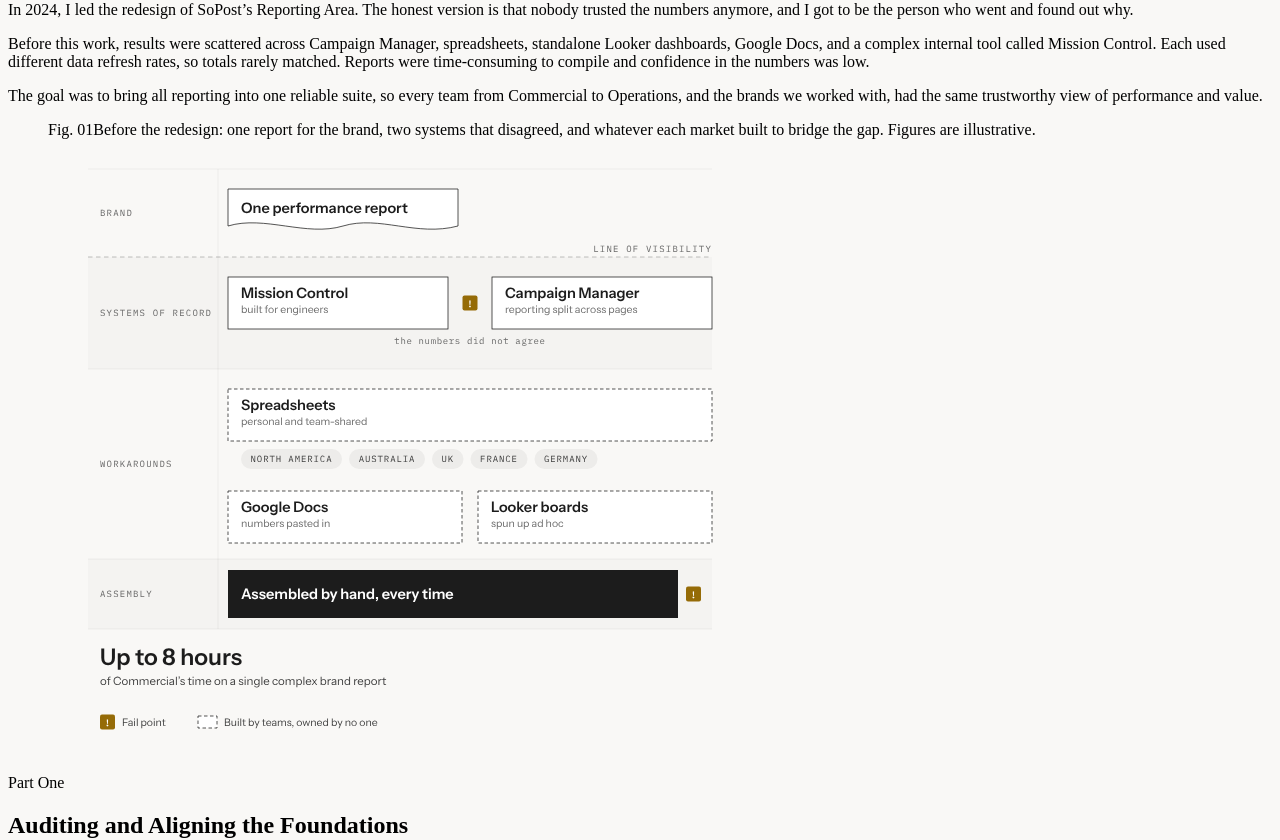
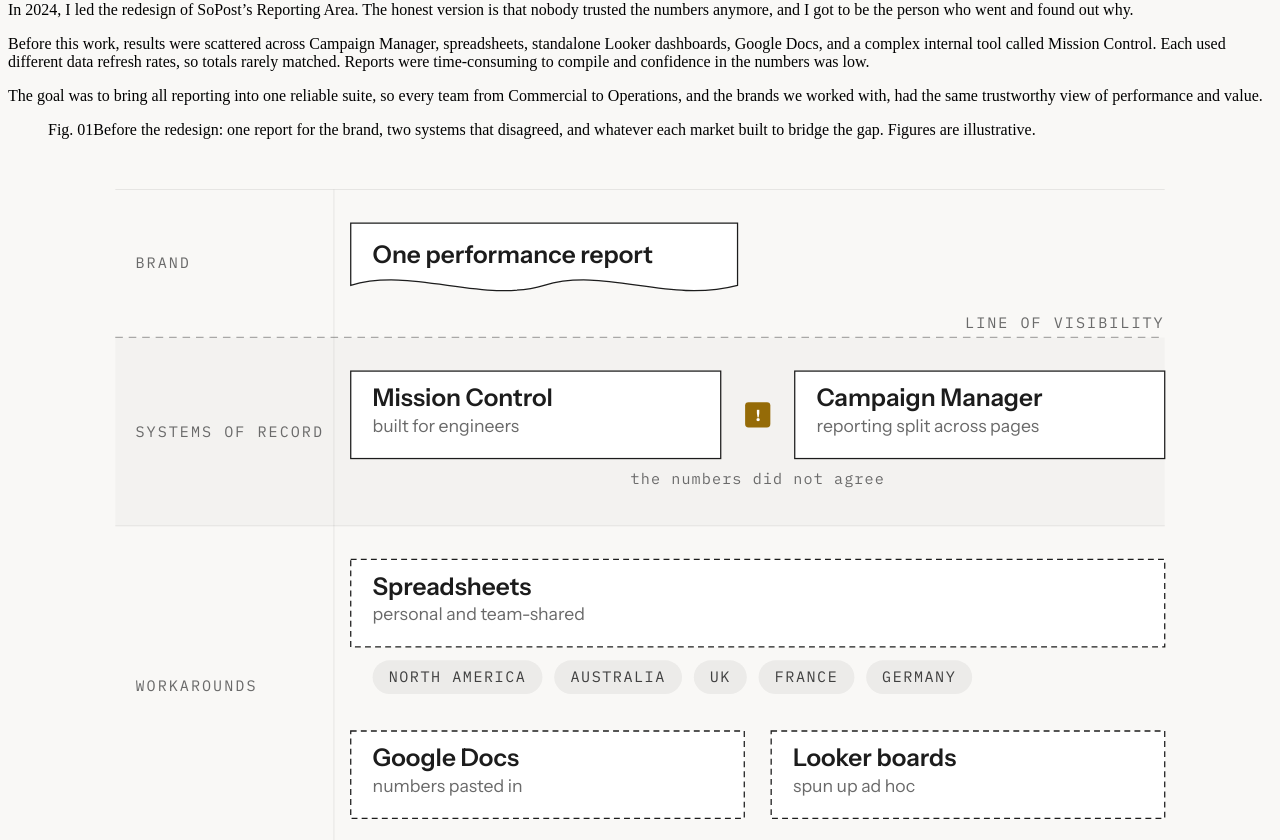
Before and after one commit to jadeparrish/portfolio, a Next.js app: page /work/reporting in a window 1280 px wide. Shown: the part 520-1360 px from the top of the page. Built offline with nearby package versions, Linux system fonts and the light colour scheme.

Commit message:
Replace Image component with inline SVG
Removed unused Image import and replaced it with an inline SVG for better performance and clarity.

```diff
--- a/app/work/reporting/page.js
+++ b/app/work/reporting/page.js
@@ -1,8 +1,6 @@
 import React from 'react';
 import Link from 'next/link';
-import Image from 'next/image';
 import { CaseStudyFooter, SiteFooter, Testimonial, Figure } from '../../caseStudiesData';
-import fig01 from '../../reporting-fig-01.png';
 
 export const metadata = {
   title: 'Turning disconnected data into clearer decisions: Jade Parrish',
@@ -91,20 +89,91 @@
             </p>
           </div>
 
-          {/* The drawn blueprint, so the ratio comes from the artwork rather than
-              16:9, and the tint goes to paper because the figure paints its own. */}
+          {/* Fig 01 is drawn inline rather than uploaded as an image. Vercel's
+              optimizer re-encodes uploads as lossy WebP (the live URL was
+              w=1920&q=75), which pulls apart hairlines and 9px mono. Vector
+              skips the optimizer, stays sharp at any density, and is ~7KB
+              against ~99KB.
+
+              ratio="" because the drawing sets its own height. The 600px
+              floor plus horizontal scroll is for phones: 1408 units inside
+              375px would set the lane labels below 5px. */}
           <Figure
             n="01"
-            ratio="aspect-[1408/1230]"
+            ratio=""
             tint="bg-[#F9F8F6]"
             caption="Before the redesign: one report for the brand, two systems that disagreed, and whatever each market built to bridge the gap. Figures are illustrative."
           >
-            <Image
-              src={fig01}
-              alt="A service blueprint of reporting before the redesign. The brand receives one performance report. Below the line of visibility, two systems of record, Mission Control and Campaign Manager, are marked with a fail point because their numbers did not agree. Below those sit three workarounds built by teams: spreadsheets kept per market across North America, Australia, the UK, France and Germany, Google Docs with numbers pasted in, and Looker boards spun up ad hoc. Everything passes through a single step, assembled by hand every time, which cost up to eight hours of Commercial’s time on one complex brand report."
-              placeholder="blur"
-              className="w-full h-auto"
-            />
+            <div className="w-full">
+              <div className="overflow-x-auto">
+                <svg
+                viewBox="0 0 1408 1230"
+                className="block w-full min-w-[600px] h-auto"
+                role="img"
+                aria-label="A service blueprint of reporting before the redesign. The brand receives one performance report. Below the line of visibility, two systems of record, Mission Control and Campaign Manager, are marked with a fail point because their numbers did not agree. Below those sit three workarounds built by teams: spreadsheets kept per market across North America, Australia, the UK, France and Germany, Google Docs with numbers pasted in, and Looker boards spun up ad hoc. Everything passes through a single step, assembled by hand every time, which cost up to eight hours of Commercial's time on one complex brand report."
+              >
+                  <rect x="80" y="236" width="1248" height="224" fill="#1C1C1C" opacity="0.025"/>
+                  <rect x="80" y="840" width="1248" height="140" fill="#1C1C1C" opacity="0.025"/>
+                  <line x1="80" y1="60" x2="1328" y2="60" stroke="#1C1C1C" strokeOpacity="0.1" strokeWidth="1"/>
+                  <line x1="80" y1="460" x2="1328" y2="460" stroke="#1C1C1C" strokeOpacity="0.1" strokeWidth="1"/>
+                  <line x1="80" y1="840" x2="1328" y2="840" stroke="#1C1C1C" strokeOpacity="0.1" strokeWidth="1"/>
+                  <line x1="80" y1="980" x2="1328" y2="980" stroke="#1C1C1C" strokeOpacity="0.1" strokeWidth="1"/>
+                  <line x1="340" y1="60" x2="340" y2="980" stroke="#1C1C1C" strokeOpacity="0.1" strokeWidth="1"/>
+                  <text x="104" y="154.0" fontFamily="IBM Plex Mono, monospace" fontSize="18" letterSpacing="2.4" fill="#6A6A6A">BRAND</text>
+                  <path d="M 360 100 H 820 V 174 C 737 196, 663 152, 590 174 C 517 196, 433 152, 360 174 Z" fill="#FFFFFF" stroke="#1C1C1C" strokeWidth="1.5"/>
+                  <text x="386" y="148" fontFamily="Instrument Sans, ui-sans-serif, sans-serif" fontSize="29" fontWeight="600" fill="#1C1C1C">One performance report</text>
+                  <line x1="80" y1="236" x2="1328" y2="236" stroke="#1C1C1C" strokeOpacity="0.35" strokeWidth="1.5" strokeDasharray="9 7"/>
+                  <text x="1328" y="225" textAnchor="end" fontFamily="IBM Plex Mono, monospace" fontSize="18" letterSpacing="2.4" fill="#6A6A6A">LINE OF VISIBILITY</text>
+                  <text x="104" y="354.0" fontFamily="IBM Plex Mono, monospace" fontSize="18" letterSpacing="2.4" fill="#6A6A6A">SYSTEMS OF RECORD</text>
+                  <rect x="360" y="276" width="440" height="104" fill="#FFFFFF" stroke="#1C1C1C" strokeWidth="1.5"/>
+                  <text x="386" y="318" fontFamily="Instrument Sans, ui-sans-serif, sans-serif" fontSize="29" fontWeight="600" fill="#1C1C1C">Mission Control</text>
+                  <text x="386" y="348" fontFamily="Instrument Sans, ui-sans-serif, sans-serif" fontSize="21" fill="#6A6A6A" opacity="1">built for engineers</text>
+                  <rect x="888" y="276" width="440" height="104" fill="#FFFFFF" stroke="#1C1C1C" strokeWidth="1.5"/>
+                  <text x="914" y="318" fontFamily="Instrument Sans, ui-sans-serif, sans-serif" fontSize="29" fontWeight="600" fill="#1C1C1C">Campaign Manager</text>
+                  <text x="914" y="348" fontFamily="Instrument Sans, ui-sans-serif, sans-serif" fontSize="21" fill="#6A6A6A" opacity="1">reporting split across pages</text>
+                  <rect x="829" y="313" width="30" height="30" rx="4" fill="#956B07"/>
+                  <text x="844" y="335" textAnchor="middle" fontFamily="IBM Plex Mono, monospace" fontSize="18" fontWeight="600" fill="#FFFFFF">!</text>
+                  <text x="844" y="410" textAnchor="middle" fontFamily="IBM Plex Mono, monospace" fontSize="18" letterSpacing="1.3" fill="#6A6A6A">the numbers did not agree</text>
+                  <text x="104" y="656.0" fontFamily="IBM Plex Mono, monospace" fontSize="18" letterSpacing="2.4" fill="#6A6A6A">WORKAROUNDS</text>
+                  <rect x="360" y="500" width="968" height="104" fill="#FFFFFF" stroke="#1C1C1C" strokeWidth="1.5" strokeDasharray="7 5"/>
+                  <text x="386" y="542" fontFamily="Instrument Sans, ui-sans-serif, sans-serif" fontSize="29" fontWeight="600" fill="#1C1C1C">Spreadsheets</text>
+                  <text x="386" y="572" fontFamily="Instrument Sans, ui-sans-serif, sans-serif" fontSize="21" fill="#6A6A6A" opacity="1">personal and team-shared</text>
+                  <rect x="386" y="620" width="202" height="40" rx="20.0" fill="#1C1C1C" opacity="0.055"/>
+                  <text x="487.0" y="646.0" textAnchor="middle" fontFamily="IBM Plex Mono, monospace" fontSize="18" letterSpacing="1.8" fill="#404040">NORTH AMERICA</text>
+                  <rect x="602" y="620" width="152" height="40" rx="20.0" fill="#1C1C1C" opacity="0.055"/>
+                  <text x="678.0" y="646.0" textAnchor="middle" fontFamily="IBM Plex Mono, monospace" fontSize="18" letterSpacing="1.8" fill="#404040">AUSTRALIA</text>
+                  <rect x="768" y="620" width="63" height="40" rx="20.0" fill="#1C1C1C" opacity="0.055"/>
+                  <text x="799.5" y="646.0" textAnchor="middle" fontFamily="IBM Plex Mono, monospace" fontSize="18" letterSpacing="1.8" fill="#404040">UK</text>
+                  <rect x="845" y="620" width="114" height="40" rx="20.0" fill="#1C1C1C" opacity="0.055"/>
+                  <text x="902.0" y="646.0" textAnchor="middle" fontFamily="IBM Plex Mono, monospace" fontSize="18" letterSpacing="1.8" fill="#404040">FRANCE</text>
+                  <rect x="973" y="620" width="126" height="40" rx="20.0" fill="#1C1C1C" opacity="0.055"/>
+                  <text x="1036.0" y="646.0" textAnchor="middle" fontFamily="IBM Plex Mono, monospace" fontSize="18" letterSpacing="1.8" fill="#404040">GERMANY</text>
+                  <rect x="360" y="704" width="468" height="104" fill="#FFFFFF" stroke="#1C1C1C" strokeWidth="1.5" strokeDasharray="7 5"/>
+                  <text x="386" y="746" fontFamily="Instrument Sans, ui-sans-serif, sans-serif" fontSize="29" fontWeight="600" fill="#1C1C1C">Google Docs</text>
+                  <text x="386" y="776" fontFamily="Instrument Sans, ui-sans-serif, sans-serif" fontSize="21" fill="#6A6A6A" opacity="1">numbers pasted in</text>
+                  <rect x="860" y="704" width="468" height="104" fill="#FFFFFF" stroke="#1C1C1C" strokeWidth="1.5" strokeDasharray="7 5"/>
+                  <text x="886" y="746" fontFamily="Instrument Sans, ui-sans-serif, sans-serif" fontSize="29" fontWeight="600" fill="#1C1C1C">Looker boards</text>
+                  <text x="886" y="776" fontFamily="Instrument Sans, ui-sans-serif, sans-serif" fontSize="21" fill="#6A6A6A" opacity="1">spun up ad hoc</text>
+                  <text x="104" y="916.0" fontFamily="IBM Plex Mono, monospace" fontSize="18" letterSpacing="2.4" fill="#6A6A6A">ASSEMBLY</text>
+                  <rect x="360" y="862" width="900" height="96" fill="#1C1C1C"/>
+                  <text x="386" y="919.0" fontFamily="Instrument Sans, ui-sans-serif, sans-serif" fontSize="29" fontWeight="600" fill="#FFFFFF">Assembled by hand, every time</text>
+                  <rect x="1276" y="895" width="30" height="30" rx="4" fill="#956B07"/>
+                  <text x="1291" y="917" textAnchor="middle" fontFamily="IBM Plex Mono, monospace" fontSize="18" fontWeight="600" fill="#FFFFFF">!</text>
+                  <text x="104" y="1052" fontFamily="Instrument Sans, ui-sans-serif, sans-serif" fontSize="46" fontWeight="600" fill="#1C1C1C">Up to 8 hours</text>
+                  <text x="104" y="1092" fontFamily="Instrument Sans, ui-sans-serif, sans-serif" fontSize="23" fill="#404040">of Commercial&rsquo;s time on a single complex brand report</text>
+                  <rect x="104" y="1151" width="30" height="30" rx="4" fill="#956B07"/>
+                  <text x="119" y="1173" textAnchor="middle" fontFamily="IBM Plex Mono, monospace" fontSize="18" fontWeight="600" fill="#FFFFFF">!</text>
+                  <text x="148" y="1173" fontFamily="Instrument Sans, ui-sans-serif, sans-serif" fontSize="21" fill="#404040">Fail point</text>
+                  <rect x="300" y="1154" width="38" height="24" fill="#FFFFFF" stroke="#1C1C1C" strokeWidth="1.5" strokeDasharray="7 5"/>
+                  <text x="352" y="1173" fontFamily="Instrument Sans, ui-sans-serif, sans-serif" fontSize="21" fill="#404040">Built by teams, owned by no one</text>
+                </svg>
+              </div>
+              {/* The figure is cropped on a phone rather than shrunk, so say so.
+                  Without this the right edge reads as the drawing ending. */}
+              <p className="sm:hidden px-4 pb-3 pt-2 font-mono text-[10px] uppercase tracking-[0.16em] text-[#6A6A6A]">
+                Scroll to see the rest
+              </p>
+            </div>
           </Figure>
         </section>
 
```
